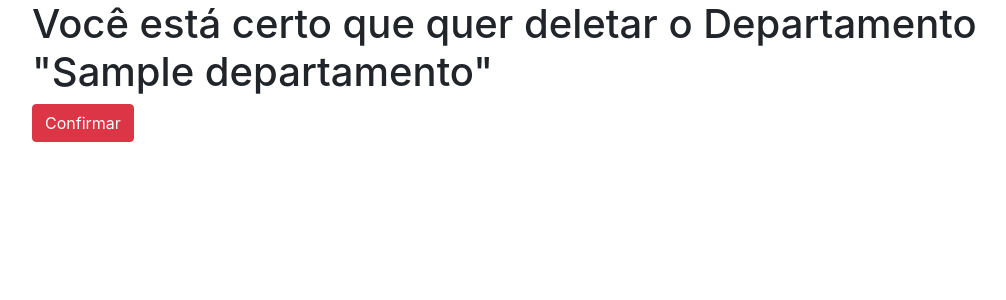
After one commit to LeandroSCoutinho/gestao_rh, a Django app: page /departamentos/delete/1 in a window 1280 px wide. The commit adds this page. Shown: the top 300 px of the page, without its empty margins (53-1059 px from the left). Run offline with Django 4.2, Linux system fonts and the light colour scheme; tables that the repository leaves empty hold one stand-in row (values such as "Sample post"); some libraries are stand-ins or nearby versions.

Commit message:
delete departamento

```diff
--- /dev/null
+++ b/apps/departamentos/templates/departamentos/departamento_confirm_delete.html
@@ -0,0 +1,12 @@
+{% extends 'base.html' %}
+
+{% block main %}
+    <h1>Você está certo que quer deletar o Departamento "{{ object }}"</h1>
+
+    <form method="post">
+        {% csrf_token %}
+
+        {{ form }}
+        <button type="submit" class="btn btn-danger">Confirmar</button>
+    </form>
+{% endblock %}
--- a/apps/departamentos/templates/departamentos/departamento_list.html
+++ b/apps/departamentos/templates/departamentos/departamento_list.html
@@ -12,7 +12,7 @@
         <hr>
         {{ departamento }}
         <a class="btn btn-primary" href="{% url 'update_departamento' departamento.id %}">Editar</a>
-        <a class="btn btn-danger" href="#">Excluir</a><br>
+        <a class="btn btn-danger" href="{% url 'delete_departamento' departamento.id %}">Excluir</a><br>
     {% endfor %}
     <hr>
     <a class="btn btn-info" href="{% url 'create_departamento' %}">+ Novo</a><br>
--- a/apps/departamentos/urls.py
+++ b/apps/departamentos/urls.py
@@ -2,11 +2,13 @@ from django.urls import path
 from .views import (
     DepartamentoList,
     DepartamentoNovo,
-    DepartamentoEdit
+    DepartamentoEdit,
+    DepartamentoDelete
 )
 
 urlpatterns = [
     path('',DepartamentoList.as_view(), name = 'list_departamentos' ),
     path('novo',DepartamentoNovo.as_view(), name = 'create_departamento' ),
     path('edit/<int:pk>',DepartamentoEdit.as_view(), name = 'update_departamento' ),
+    path('delete/<int:pk>',DepartamentoDelete.as_view(), name = 'delete_departamento' ),
 ]
--- a/apps/departamentos/views.py
+++ b/apps/departamentos/views.py
@@ -1,9 +1,12 @@
 from django.contrib.auth.models import User
+from django.urls import reverse_lazy
+
 from .models import Departamento
 from django.views.generic import (
     ListView,
     CreateView,
-    UpdateView
+    UpdateView,
+    DeleteView
 )
 
 class DepartamentoList(ListView):
@@ -25,3 +28,7 @@ class DepartamentoNovo(CreateView):
 class DepartamentoEdit(UpdateView):
     model = Departamento
     fields = ['nome']
+
+class DepartamentoDelete(DeleteView):
+    model = Departamento
+    success_url = reverse_lazy("list_departamentos")
```
